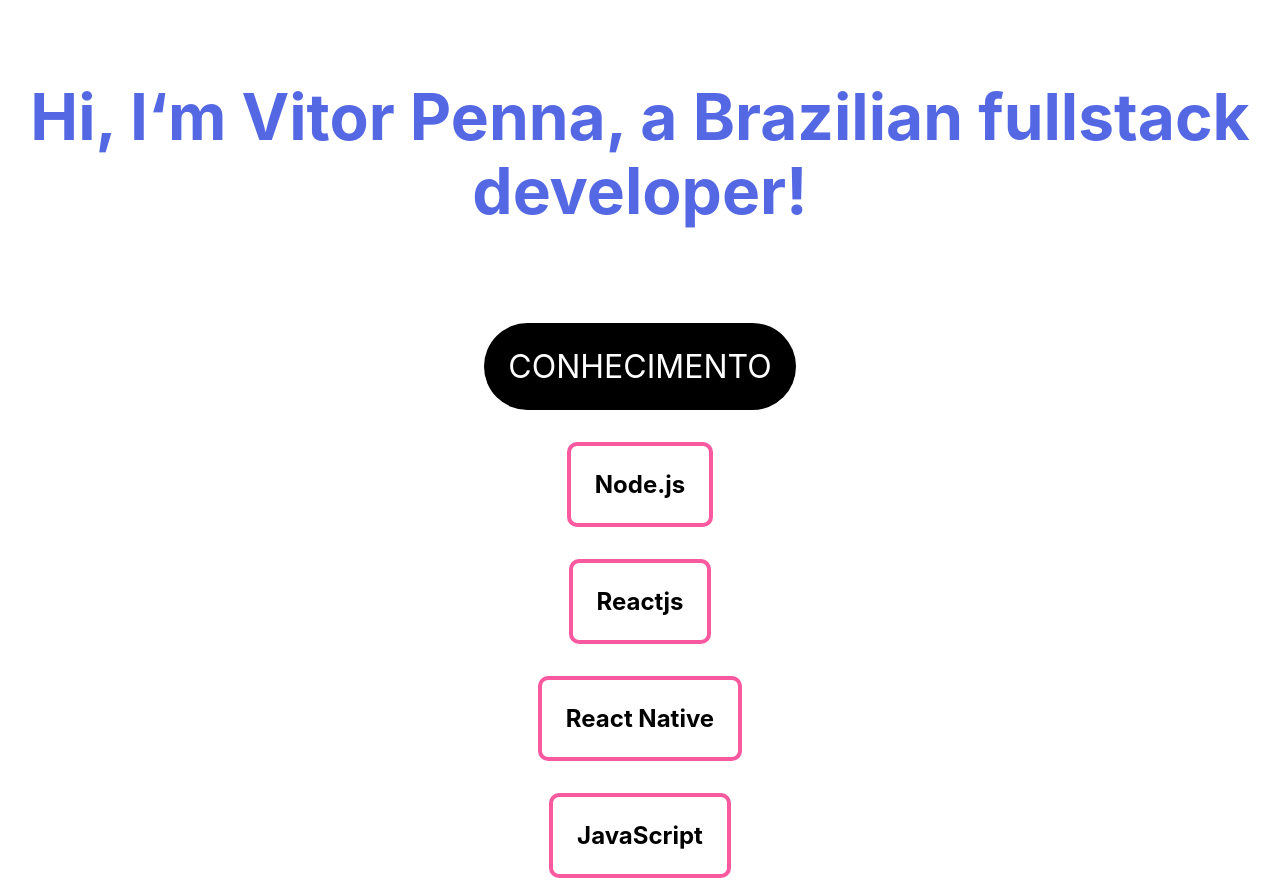
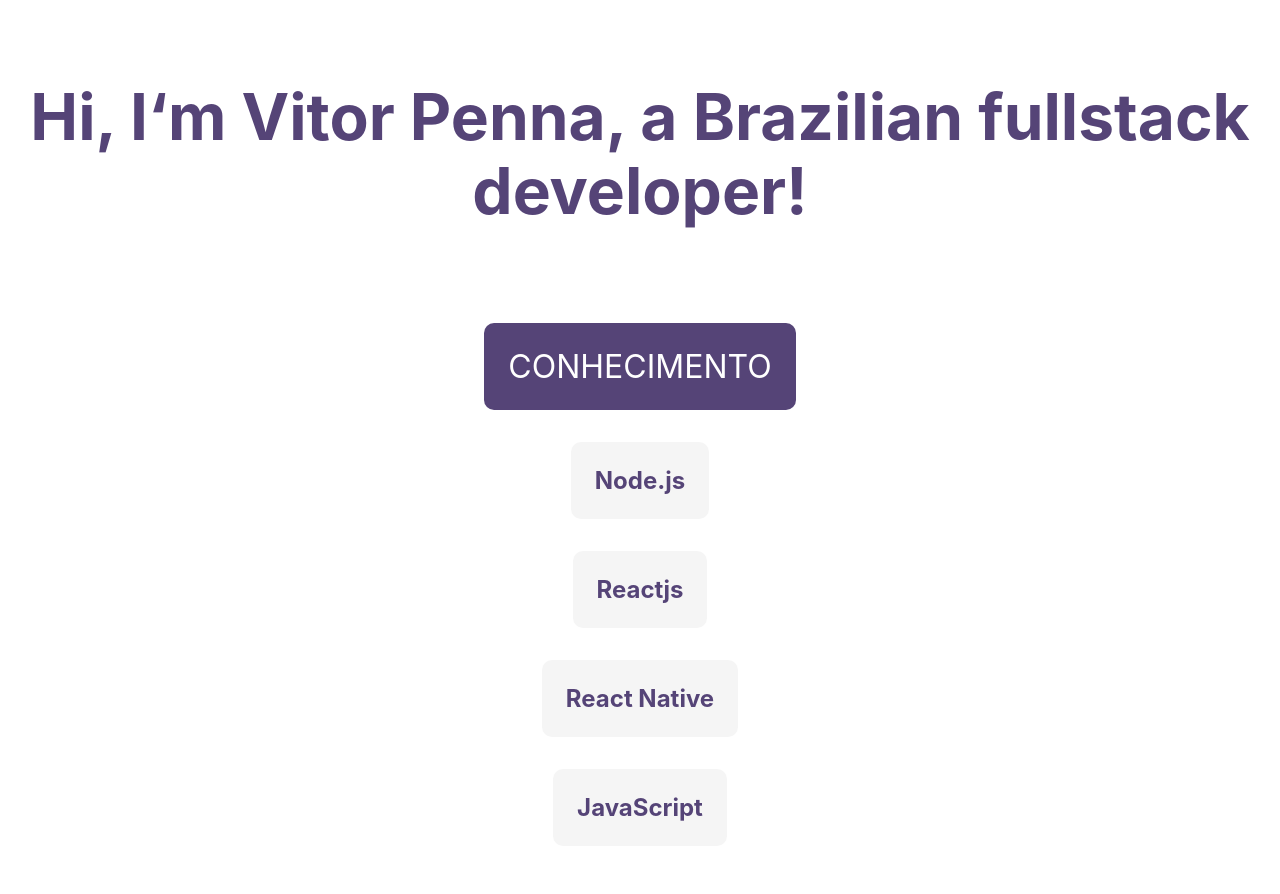
Before and after one commit to VituPenna/Vitor-Penna, a Next.js app: page / in a window 1280 px wide. After the commit the page ends 862 px from the top, so only its background shows below. Built offline with nearby package versions, Linux system fonts and the light colour scheme.

Commit message:
Add files via upload

```diff
--- a/styles/Home.module.css
+++ b/styles/Home.module.css
@@ -21,17 +21,17 @@
   flex-basis: 45%;
   padding: 1.5rem;
   text-align: left;
-  color: inherit;
-  border: 4px solid #f8599f;
+  color: #554477;
+  background-color: whitesmoke;
   border-radius: 10px;
-  transition: color 0.15s ease, border-color 0.15s ease;
+
 }
 
 .title {
   margin: 0;
   line-height: 1.15;
   font-size: 4rem;
-  color: #5468E4;
+  color: #554477;
   text-align: center;
 }
 
@@ -54,8 +54,8 @@
   max-width: 800px;
   margin-top: 3rem;
   margin: 1rem;
-  border-radius: 50px;
-  background-color: black;
+  border-radius: 10px;
+  background-color: #554477;
 }
 
 .card {
```
